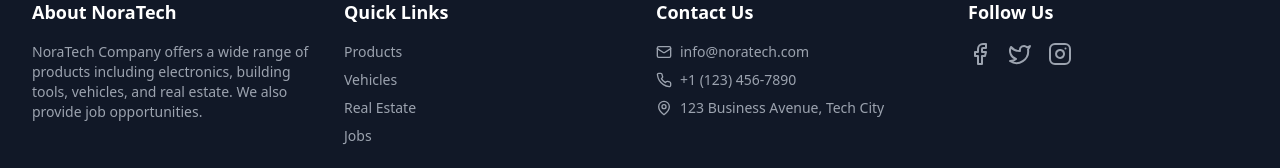
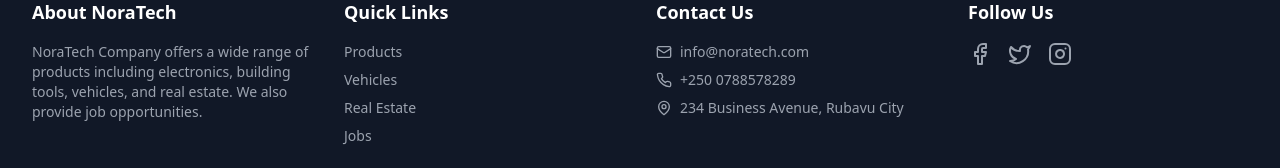
Before and after one commit to jules265/noratechpro, a React (Vite) app: page / in a window 1280 px wide. Shown: the part 1840-2008 px from the top of the page. Built offline with nearby package versions, Linux system fonts and the light colour scheme; no server answers.

Commit message:
Update Footer.tsx
footer

```diff
--- a/src/components/Footer.tsx
+++ b/src/components/Footer.tsx
@@ -30,18 +30,18 @@ export default function Footer() {
               </li>
               <li className="flex items-center">
                 <Phone className="h-4 w-4 mr-2" />
-                +1 (123) 456-7890
+                +250 0788578289
               </li>
               <li className="flex items-center">
                 <MapPin className="h-4 w-4 mr-2" />
-                123 Business Avenue, Tech City
+                234 Business Avenue, Rubavu City
               </li>
             </ul>
           </div>
           <div>
             <h3 className="text-lg font-semibold mb-4">Follow Us</h3>
             <div className="flex space-x-4">
-              <a href="#" className="text-gray-400 hover:text-white">
+              <a href="https://facebook.com/nzizajules" className="text-gray-400 hover:text-white">
                 <Facebook className="h-6 w-6" />
               </a>
               <a href="#" className="text-gray-400 hover:text-white">
```
